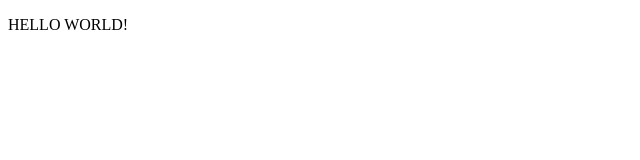
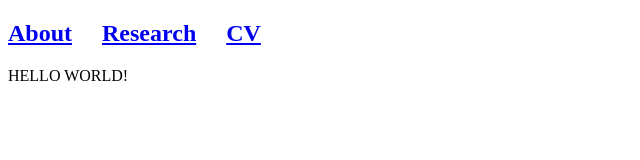
Before and after one commit to anlin00007/anlin00007.github.io, a plain HTML site: page index.html in a window 1280 px wide. Shown: the whole page, without its empty margins (0-640 px from the left). Drawn offline with Linux system fonts and the light colour scheme.

Commit message:
Update index.html

```diff
--- a/index.html
+++ b/index.html
@@ -2,10 +2,11 @@
 <html lang="en" dir="ltr">
   <head>
     <meta charset="utf-8">
-    <title>LIN IS COOL</title>
+    <title>Lin An</title>
   </head>
   <body>
 
+    <h2><a href="/index.html">About</a> &nbsp &nbsp  <a href="/research.html">Research</a> &nbsp &nbsp <a href="/cv.pdf">CV</a></h2>
     <p> HELLO WORLD!</p>
 
   </body>
```
